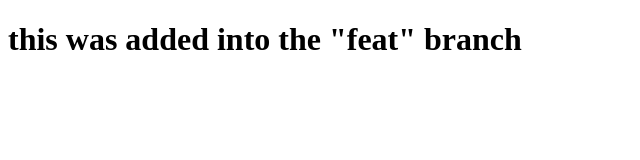
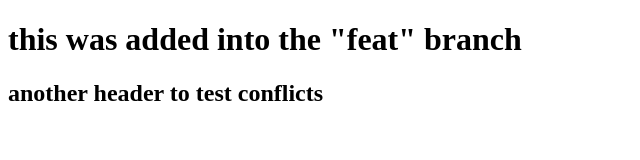
Before and after one commit to Georgee-sketch/git-test, a plain HTML site: page index.html in a window 1280 px wide. Shown: the whole page, without its empty margins (0-640 px from the left). Drawn offline with Linux system fonts and the light colour scheme.

Commit message:
added header 2

```diff
--- a/index.html
+++ b/index.html
@@ -8,6 +8,6 @@
 </head>
 <body>
     <h1>this was added into the "feat" branch</h1>
-
+    <h2>another header to test conflicts</h2>
 </body>
 </html>
```
